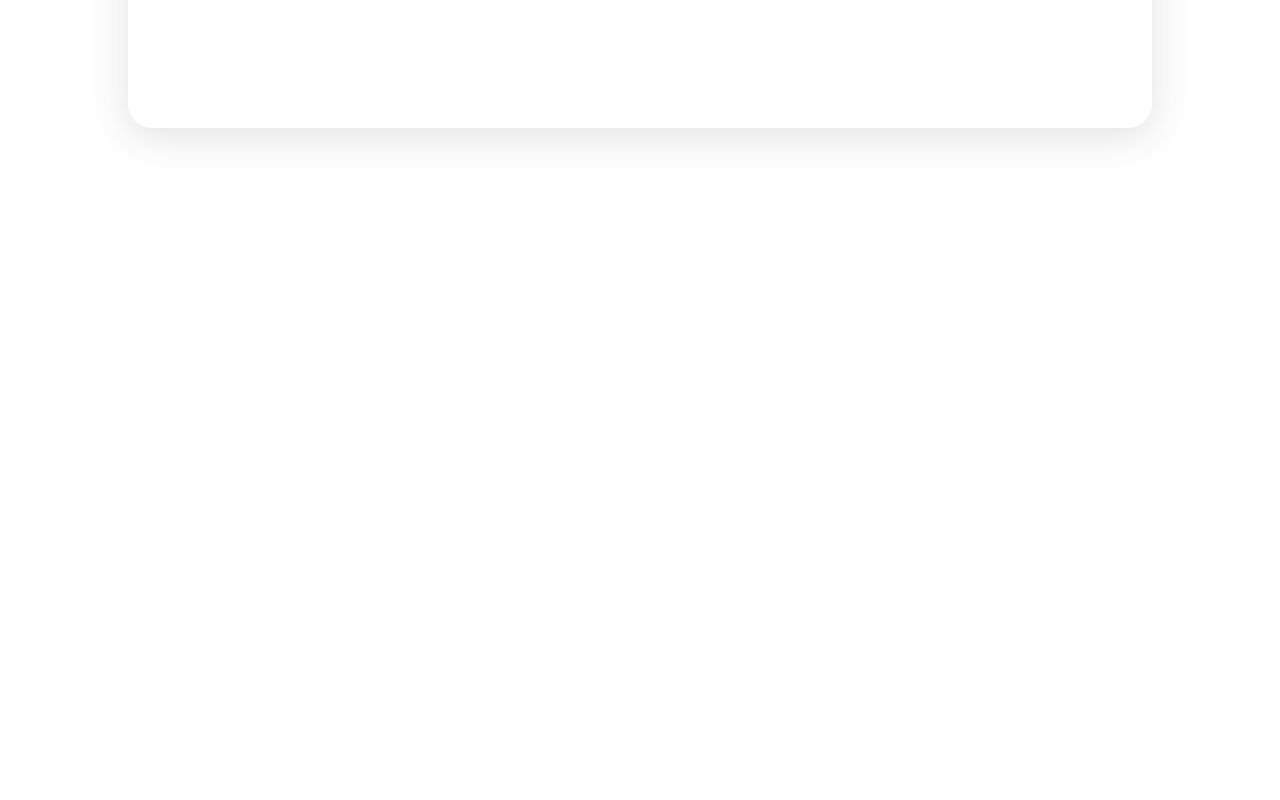
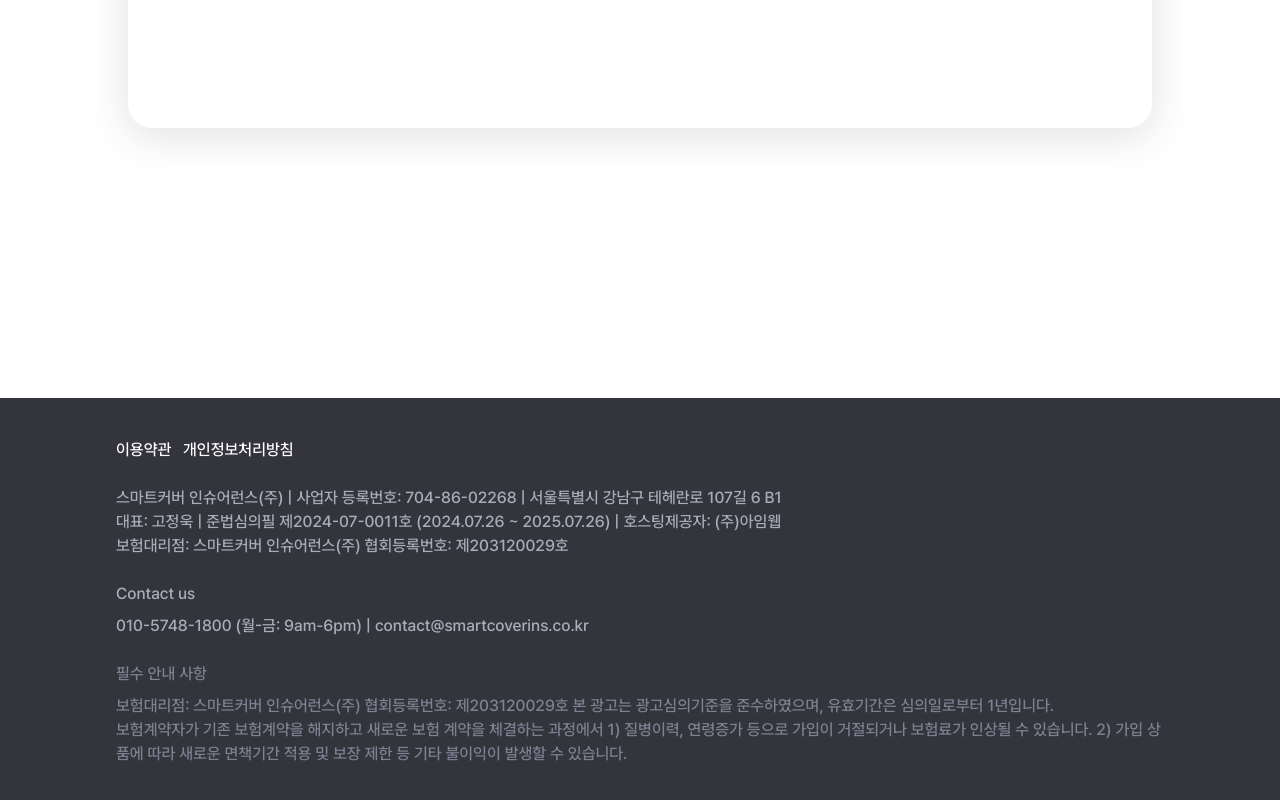
Before and after one commit to FITPET-A/FITPET_FE, a Next.js app: page / in a window 1280 px wide. Shown: the part 586-1386 px from the top of the page. Before the commit the page ends 800 px from the top, so only its background shows below. Built offline with nearby package versions, Linux system fonts and the light colour scheme; a web font is replaced by a local one.

Commit message:
feat: footer

```diff
--- a/app/layout.tsx
+++ b/app/layout.tsx
@@ -3,6 +3,7 @@ import "@styles/globals.css";
 import type { Metadata } from "next";
 import React from "react";
 import Header from "@components/Header";
+import Footer from "@components/Footer";
 import localFont from "next/font/local";
 
 export const metadata: Metadata = {
@@ -28,6 +29,9 @@ export default function RootLayout({
         <Providers>
           <Header />
           {children}
+          {/* 임시로 지정한 가운데 영역 */}
+          <div className="h-[500px] bg-white" />
+          <Footer />
         </Providers>
       </body>
     </html>
--- /dev/null
+++ b/components/Footer.tsx
@@ -0,0 +1,57 @@
+import React from "react";
+
+function Footer() {
+  return (
+    <footer className="md bg-grayscale-100 py-10">
+      <div className="container mx-auto mb-4 px-4">
+        {/* 이용약관 및 개인정보처리방침 */}
+        <div className="mb-6 flex flex-col justify-between">
+          <p className="text-grayscale-00">
+            이용약관&nbsp;&nbsp;&nbsp;개인정보처리방침
+          </p>
+        </div>
+
+        {/* 회사 정보 */}
+        <div className="mb-6 flex flex-col justify-between text-grayscale-40">
+          <p>
+            스마트커버 인슈어런스(주) | 사업자 등록번호: 704-86-02268 |
+            서울특별시 강남구 테헤란로 107길 6 B1
+          </p>
+          <p>
+            대표: 고정욱 | 준법심의필 제2024-07-0011호 (2024.07.26 ~ 2025.07.26)
+            | 호스팅제공자: (주)아임웹
+          </p>
+          <p>
+            보험대리점: 스마트커버 인슈어런스(주) 협회등록번호: 제203120029호
+          </p>
+        </div>
+
+        {/* 연락처 */}
+        <div className="mb-6 text-grayscale-40">
+          <p>Contact us</p>
+          <p className="mt-2">
+            010-5748-1800 (월-금: 9am-6pm) | contact@smartcoverins.co.kr
+          </p>
+        </div>
+
+        {/* 필수 안내 사항 */}
+        <div className="mb-6 text-grayscale-60">
+          <p>필수 안내 사항</p>
+          <p className="mt-2">
+            보험대리점: 스마트커버 인슈어런스(주) 협회등록번호: 제203120029호 본
+            광고는 광고심의기준을 준수하였으며, 유효기간은 심의일로부터
+            1년입니다.
+          </p>
+          <p>
+            보험계약자가 기존 보험계약을 해지하고 새로운 보험 계약을 체결하는
+            과정에서 1) 질병이력, 연령증가 등으로 가입이 거절되거나 보험료가
+            인상될 수 있습니다. 2) 가입 상품에 따라 새로운 면책기간 적용 및 보장
+            제한 등 기타 불이익이 발생할 수 있습니다.
+          </p>
+        </div>
+      </div>
+    </footer>
+  );
+}
+
+export default Footer;
```
